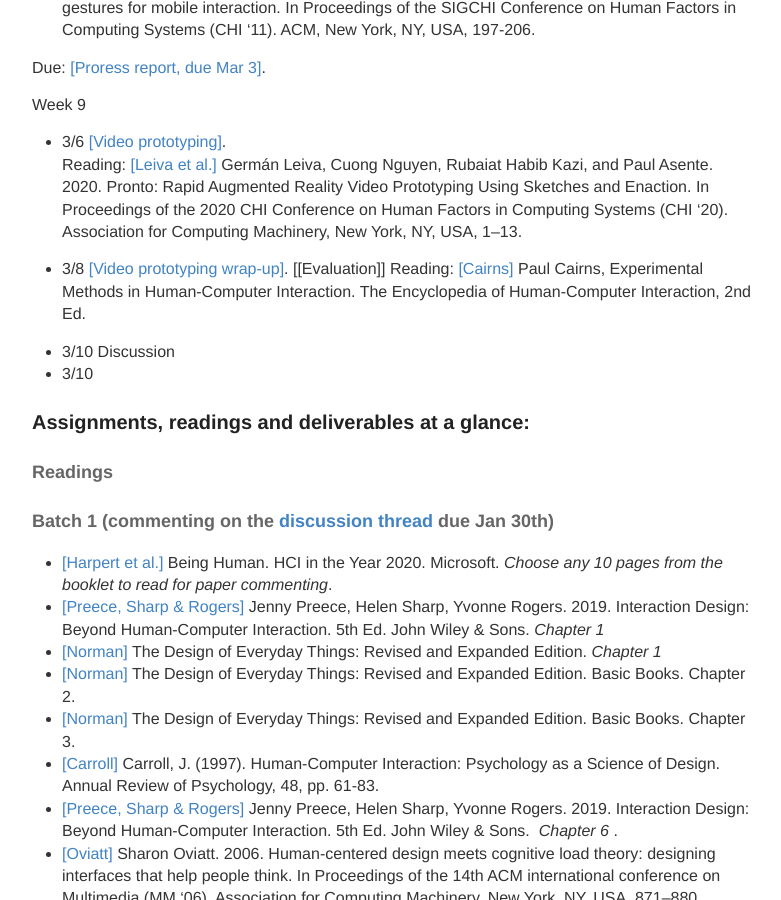
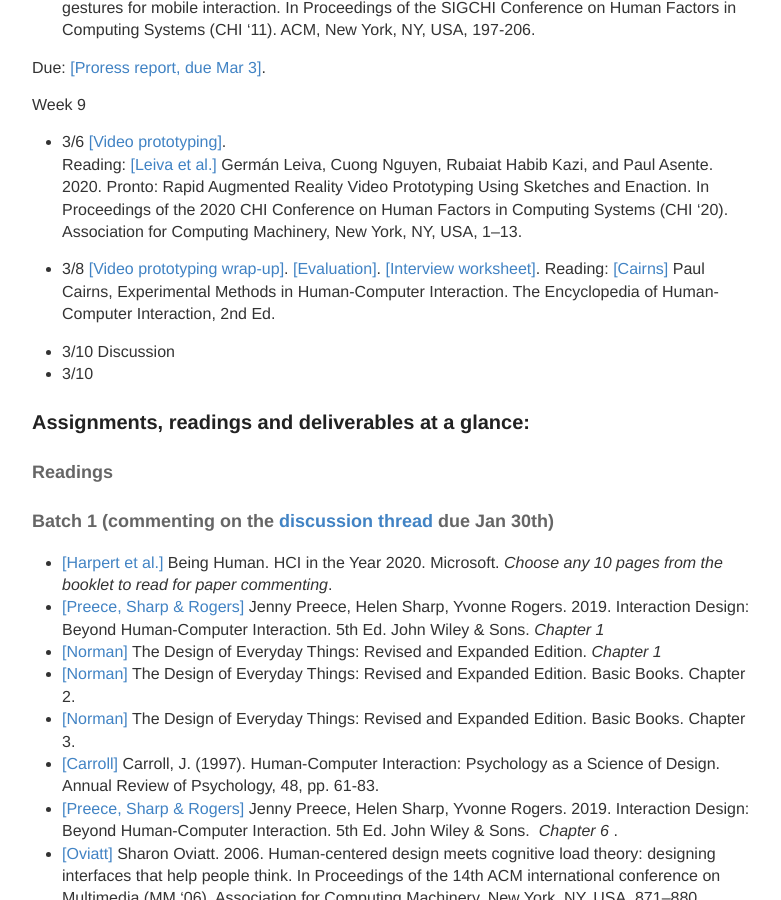
Before and after one commit to hciwang/hciwang.github.io, a Jekyll site: the page built from _posts/2022-1-1-lectures.md, in a window 1280 px wide and 900 px high, scrolled down 3159 px. Shown: the whole window, without its empty margins (248-1029 px from the left). Built offline with Jekyll 4.4.1, drawn with Linux system fonts in a browser that asks for light colours.

Commit message:
Update 2022-1-1-lectures.md

```diff
--- a/_posts/2022-1-1-lectures.md
+++ b/_posts/2022-1-1-lectures.md
@@ -116,9 +116,8 @@ Week 9
 - 3/6 [[Video prototyping]](https://canvas.ucdavis.edu/courses/747452/files/folder/Misc%20files?preview=19788171).
 Reading: [[Leiva et al.]](https://canvas.ucdavis.edu/courses/747452/files/folder/Misc%20files?preview=19787937) Germán Leiva, Cuong Nguyen, Rubaiat Habib Kazi, and Paul Asente. 2020. Pronto: Rapid Augmented Reality Video Prototyping Using Sketches and Enaction. In Proceedings of the 2020 CHI Conference on Human Factors in Computing Systems (CHI '20). Association for Computing Machinery, New York, NY, USA, 1–13.
 
-- 3/8 [[Video prototyping wrap-up]](https://canvas.ucdavis.edu/courses/747452/files/folder/Misc%20files?preview=19788171). [[Evaluation]]
+- 3/8 [[Video prototyping wrap-up]](https://canvas.ucdavis.edu/courses/747452/files/folder/Misc%20files?preview=19788171). [[Evaluation]](https://canvas.ucdavis.edu/courses/747452/files/folder/Misc%20files?preview=19823328). [[Interview worksheet]](https://canvas.ucdavis.edu/courses/747452/files/folder/Misc%20files?preview=19823330).
 Reading: [[Cairns]](https://www.interaction-design.org/literature/book/the-encyclopedia-of-human-computer-interaction-2nd-ed/experimental-methods-in-human-computer-interaction) Paul Cairns, Experimental Methods in Human-Computer Interaction. The Encyclopedia of Human-Computer Interaction, 2nd Ed.
-
 
 - 3/10 Discussion
 - 3/10
```
